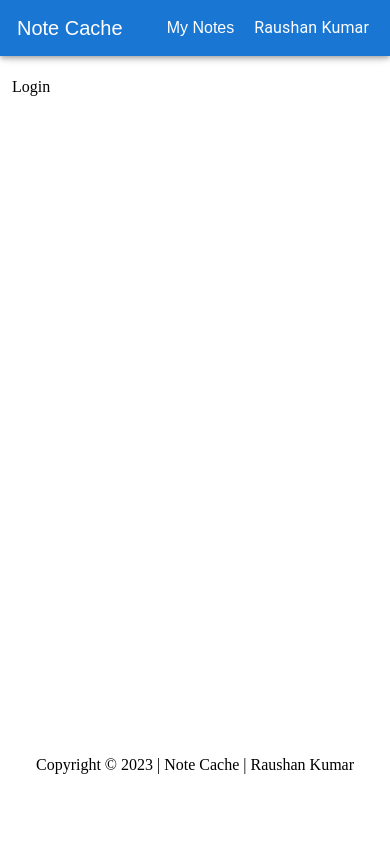
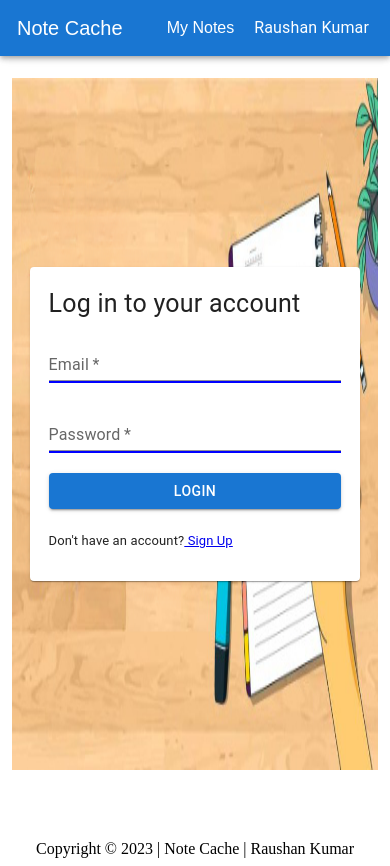
Before and after one commit to raushankp75/note-cache-frontend-reactjs, a React (Vite) app: page /login in a window 390 px wide. Before the commit the page ends 844 px from the top, so only its background shows below. Built offline with nearby package versions, Linux system fonts and the light colour scheme.

Commit message:
Created login and signup page design using MUI also make responsive design of login and sign in mobile device using MUI

```diff
--- a/package.json
+++ b/package.json
@@ -13,6 +13,7 @@
     "@emotion/react": "^11.11.1",
     "@emotion/styled": "^11.11.0",
     "@mui/material": "^5.13.7",
+    "axios": "^1.4.0",
     "react": "^18.2.0",
     "react-dom": "^18.2.0",
     "react-icons": "^4.10.1",
--- a/src/layout/PageLayout.jsx
+++ b/src/layout/PageLayout.jsx
@@ -7,7 +7,7 @@ const PageLayout = ({ title, children }) => {
             {title && (
                 <>
                     <Typography sx={{fontSize:'30px'}}>{title}</Typography>
-                    <hr style={{width:'100%'}} />
+                    {/* <hr style={{width:'100%'}} /> */}
                 </>
             )}
 
--- a/src/pages/auth/LandingPage.jsx
+++ b/src/pages/auth/LandingPage.jsx
@@ -4,7 +4,7 @@ import { Link } from 'react-router-dom'
 
 const LandingPage = () => {
     return (
-        <Box sx={{ display: 'flex', justifyContent:'center', alignItems:'center' }}>
+        <Box sx={{ display: 'flex', justifyContent:'center', alignItems:'center', margin:'100px 0px' }}>
             <Box sx={{ display:'flex', flexDirection:'column', gap:'30px' }}>
                 <Typography sx={{ textAlign: 'center', fontSize: { xs: '28px', lg: '50px' }, fontWeight: 'bold' }}>Tame your work, organize your life</Typography>
                 <Typography sx={{ textAlign: 'center', fontSize: { xs: '16px', lg: '24px' } }}>Remember everything and tackle any project with your notes, tasks, and schedule all in one place.</Typography>
--- a/src/pages/auth/Login.jsx
+++ b/src/pages/auth/Login.jsx
@@ -1,8 +1,31 @@
 import React from 'react'
+import PageLayout from '../../layout/PageLayout'
+import { Box, Button, Grid, Paper, TextField, Typography } from '@mui/material'
+import loginSignupBg from '../../assets/login-signup-bg.jpg'
+import { Link } from 'react-router-dom'
 
 const Login = () => {
+
+  // const backgroundNotesImage = 'https://cdn1.byjus.com/wp-content/uploads/blog/2022/07/06164448/Blog-Banner-800x400-2.jpg'
+
   return (
-    <div>Login</div>
+    <div style={{ background: `url(${loginSignupBg})`, backgroundRepeat: 'no-repeat', backgroundSize: '100% 82vh', height: '82vh', width: '100%', display: 'flex', flexDirection:'column', justifyContent: 'center' }}>
+      <Paper sx={{ width: { xs: '80%', md: '40%' }, padding: { xs: '5% 5%', md: '20px 70px' }, margin: { xs: '0px 5%', md: '0' } }}>
+      <Typography sx={{ fontSize:'25px' }}>Log in to your account</Typography>
+        <form>
+          <TextField variant='standard' sx={{ margin: '10px 0', borderBottom: '2px solid blue' }} type='email' name='email' label='Email' placeholder='Enter email' fullWidth required />
+          <TextField variant='standard' sx={{ margin: '10px 0', borderBottom: '2px solid blue' }} type='password' name='password' label='Password' placeholder='Enter password' fullWidth required />
+
+          <Button type='submit' color='primary' variant="contained" sx={{ margin: '10px 0' }} fullWidth>Login</Button>
+
+          {/* <Typography sx={{ textAlign: 'center', fontSize: '13px', margin: '5px 0' }}>OR</Typography> */}
+
+          <Typography sx={{ fontSize: '13px', margin: '12px 0' }}> Don't have an account?
+            <Link to="/signup" > Sign Up </Link>
+          </Typography>
+        </form>
+      </Paper>
+    </div>
   )
 }
 
--- a/src/pages/auth/Signup.jsx
+++ b/src/pages/auth/Signup.jsx
@@ -1,8 +1,29 @@
 import React from 'react'
+import { Box, Button, Grid, Paper, TextField, Typography } from '@mui/material'
+import loginSignupBg from '../../assets/login-signup-bg.jpg'
+import { Link } from 'react-router-dom'
 
 const Signup = () => {
   return (
-    <div>Signup</div>
+    <div style={{ background: `url(${loginSignupBg})`, backgroundRepeat: 'no-repeat', backgroundSize: '100% 82vh', height: '82vh', width: '100%', display: 'flex', flexDirection: 'column', justifyContent: 'center' }}>
+      <Paper sx={{ width: { xs: '80%', md: '40%' }, padding: { xs: '5% 5%', md: '20px 70px' }, margin: { xs: '0px 5%', md: '0' } }}>
+        <Typography sx={{ fontSize: '25px' }}>Signup</Typography>
+        <form>
+          <TextField variant='standard' sx={{ margin: '10px 0', borderBottom: '2px solid blue' }} type='name' name='name' label='Name' placeholder='Enter name' fullWidth required />
+          <TextField variant='standard' sx={{ margin: '10px 0', borderBottom: '2px solid blue' }} type='email' name='email' label='Email' placeholder='Enter email' fullWidth required />
+          <TextField variant='standard' sx={{ margin: '10px 0', borderBottom: '2px solid blue' }} type='password' name='password' label='Password' placeholder='Enter password' fullWidth required />
+          <TextField variant='standard' sx={{ margin: '10px 0', borderBottom: '2px solid blue' }} type='password' name='cpassword' label='Confirm Password' placeholder='Enter confirm password' fullWidth required />
+
+          <Button type='submit' color='primary' variant="contained" sx={{ margin: '10px 0' }} fullWidth>Signup</Button>
+
+          {/* <Typography sx={{ textAlign: 'center', fontSize: '13px', margin: '5px 0' }}>OR</Typography> */}
+
+          <Typography sx={{ fontSize: '13px', margin: '12px 0' }}> Already signup?
+            <Link to="/login" > Log In </Link>
+          </Typography>
+        </form>
+      </Paper>
+    </div>
   )
 }
 
--- a/src/pages/notes/MyNotes.jsx
+++ b/src/pages/notes/MyNotes.jsx
@@ -1,20 +1,39 @@
-import React, { useState } from 'react'
+import React, { useEffect, useState } from 'react'
 import PageLayout from '../../layout/PageLayout'
 import { Link } from 'react-router-dom'
 import { Box, Button, Grid, Paper, Typography } from '@mui/material'
-import notes from '../../data/notes'
+// import notes from '../../data/notes'
 
 import { AiFillDelete } from 'react-icons/ai'
 import { AiFillEdit } from 'react-icons/ai'
 
 import SingleNote from './SingleNote'
+import axios from 'axios'
 
 const MyNotes = () => {
 
+    const [notes, setNotes] = useState([]);
+
+    // for single note
     const [popup, setPopup] = useState(false)
 
 
-    // handle popup - for edit
+
+    // fetch all post
+    const fetchNotes = async () => {
+        console.log(notes)
+
+        const {data} = await axios.get("http://localhost:8000/api/notes")
+
+        setNotes(data)
+    }
+
+    useEffect(() => {
+        fetchNotes()
+    }, [])
+
+
+    // handle popup - for single note
     const handlePopup = (id) => {
         setPopup(true)
     }
@@ -31,7 +50,7 @@ const MyNotes = () => {
     return (
         <PageLayout title='Welcome Write notes...'>
 
-            {/* edit note */}
+            {/* for single note */}
             {popup && <SingleNote popup={setPopup} />}
 
 
@@ -44,7 +63,7 @@ const MyNotes = () => {
             <Grid item xs={12} container spacing={4} sx={{ marginTop: '1px' }}>
                 {
                     notes.map((note, index) => (
-                        <Grid item lg={4} sm={6} xs={12} sx={{ cursor: 'pointer' }}>
+                        <Grid item lg={4} sm={6} xs={12} sx={{ cursor: 'pointer' }} key={index}>
                             {/* <Link to={`/note/${note._id}`} style={{ textDecoration: 'none' }}> */}
                             <Link onClick={() => { handlePopup(note._id) }} style={{ textDecoration: 'none' }}>
                                 <Paper sx={{ padding: '15px', display: 'flex', alignItems: 'center', justifyContent: 'space-between' }} elevation={4}>
```
Also changed, not shown: src/assets/login-signup-bg.jpg (added), 1 other file (tests, documents, lock files or other folders).
